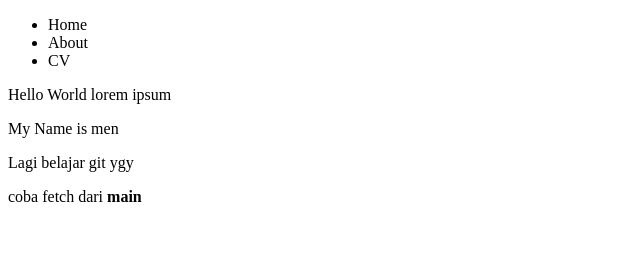
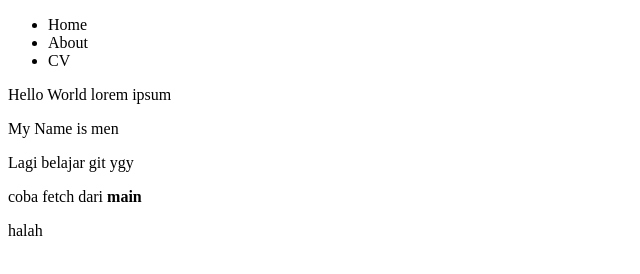
Before and after one commit to mennn2/example-cicd, a plain HTML site: page index.html in a window 1280 px wide. Shown: the full height of the page, 0-640 px from the left. Drawn offline with Linux system fonts and the light colour scheme.

Commit message:
add halah

```diff
--- a/index.html
+++ b/index.html
@@ -18,5 +18,6 @@
     <p>My Name is men</p>
     <p>Lagi belajar git ygy</p>
     <p>coba fetch dari <b>main</b></p>
+    <p>halah</p>
 </body>
 </html>
```
